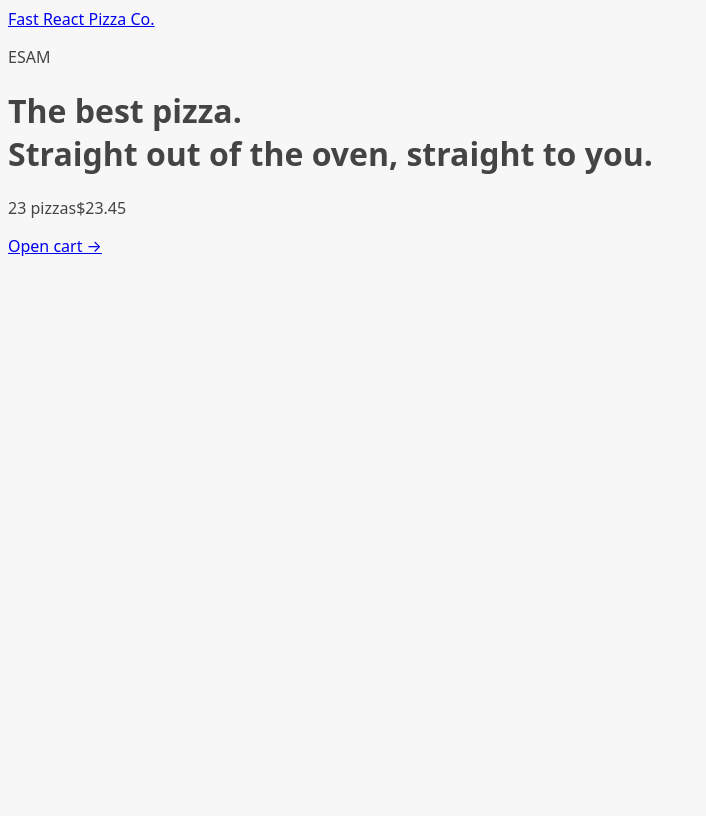
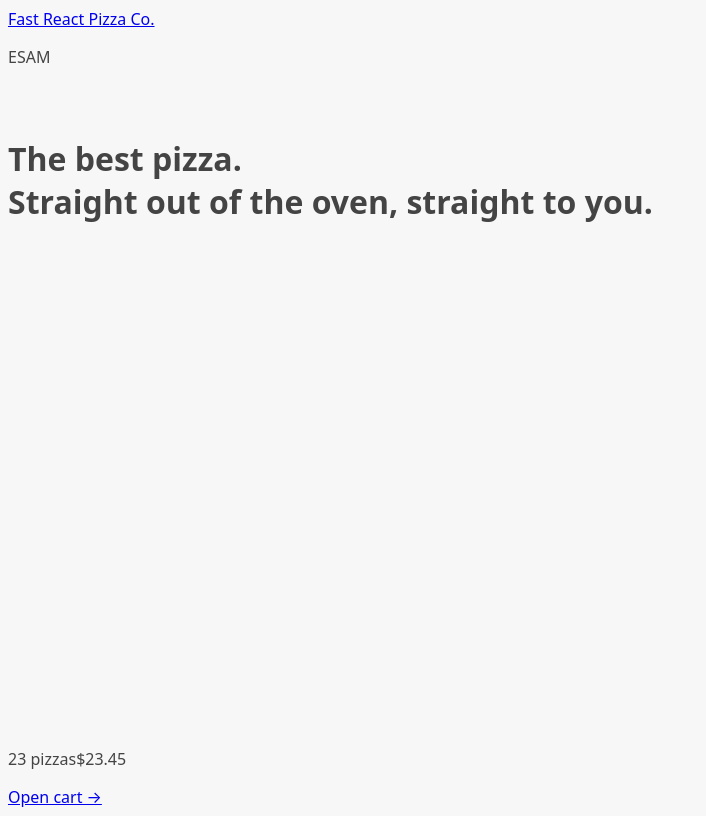
Before and after one commit to esamrezk4/fast-react-pizza, a React (Vite) app: page / in a window 1280 px wide. Shown: the whole page, without its empty margins (0-706 px from the left). Built offline with nearby package versions, Linux system fonts and the light colour scheme.

Commit message:
loader indicator with useNavigation

```diff
--- a/src/features/menu/Menu.jsx
+++ b/src/features/menu/Menu.jsx
@@ -5,7 +5,6 @@
 function Menu() {
   // custom hook to provide loader func to menu
   const menu = useLoaderData();
-  console.log(menu);
   return (
     <ul>
       {menu.map((pizza) => (
--- a/src/ui/AppLayout.jsx
+++ b/src/ui/AppLayout.jsx
@@ -1,10 +1,16 @@
 import Header from "./Header";
 import CartOverView from "../features/cart/CartOverview";
-import { Outlet } from "react-router-dom";
+import { Outlet, useNavigation } from "react-router-dom";
+import { Fragment } from "react";
+import Loader from "./Loader";
 
 function AppLayout() {
+  const navigation = useNavigation();
+  const isLoading = navigation.state === "loading";
   return (
-    <div>
+    <div className="layout">
+      {isLoading && <Loader />}
+
       <Header />
 
       <main>
--- /dev/null
+++ b/src/ui/Loader.jsx
@@ -0,0 +1,5 @@
+function Loader() {
+  return <div className="loader"></div>;
+}
+
+export default Loader;
```
